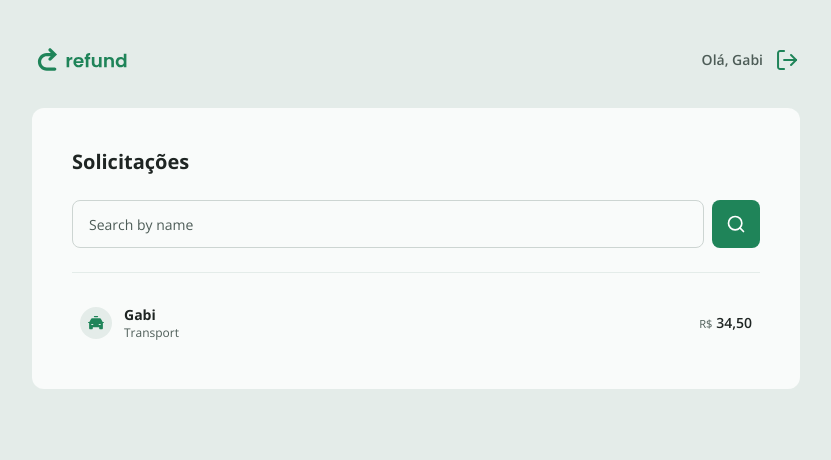
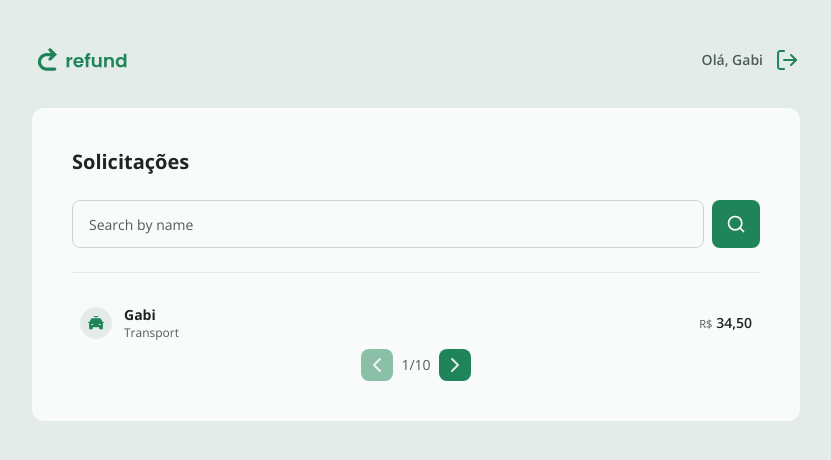
Before and after one commit to gabrielarochaf/web, a React (Vite) app: page / in a window 1280 px wide. Shown: the top 460 px of the page, without its empty margins (224-1055 px from the left). Built offline with nearby package versions, Linux system fonts and the light colour scheme.

Commit message:
Creating component pagination

```diff
--- a/src/components/Button.tsx
+++ b/src/components/Button.tsx
@@ -9,7 +9,7 @@ const variants = {
   button: {
     base: "h-12",
     icon: "h-12 w-12",
-    iconSmall: "h-10 w-10",
+    iconSmall: "h-8 w-8",
   },
 };
 
@@ -27,7 +27,8 @@ export function Button({
       disabled={isLoading}
       {...rest}
       className={classMerge([
-        "flex items-center justify-center bg-green-100 rounded-lg text-white cursor-pointer  hover:bg-green-200 transition ease-linear disabled:opacity-50 disabled:cursor-progress",
+        "flex items-center justify-center bg-green-100 rounded-lg text-white cursor-pointer  hover:bg-green-200 transition ease-linear disabled:opacity-50",
+        isLoading && "cursor-progress",
         variants.button[variant],
         className,
       ])}
--- /dev/null
+++ b/src/components/Pagination.tsx
@@ -0,0 +1,33 @@
+import { Button } from "./Button";
+import leftSvg from "../assets/left.svg";
+import rightSvg from "../assets/right.svg";
+
+type Props = {
+  current: number;
+  total: number;
+  onNext: () => void;
+  onPrevious: () => void;
+};
+
+export default function Pagination({
+  current,
+  total,
+  onNext,
+  onPrevious,
+}: Props) {
+  return (
+    <div className="flex flex-1 justify-center items-center gap-2">
+      <Button variant="iconSmall" onClick={onPrevious} disabled={current === 1}>
+        <img src={leftSvg} alt="Left Icon" />
+      </Button>
+
+      <span className="text-sm text-gray-200">
+        {current}/{total}
+      </span>
+
+      <Button variant="iconSmall" onClick={onNext} disabled={current === total}>
+        <img src={rightSvg} alt="Right Icon" />
+      </Button>
+    </div>
+  );
+}
--- a/src/pages/Dashboard.tsx
+++ b/src/pages/Dashboard.tsx
@@ -5,6 +5,7 @@ import searchSvg from "../assets/search.svg";
 import { RefundItem } from "../components/RefundItem";
 import { CATEGORIES } from "../utils/categories";
 import { FormatCurrency } from "../utils/FormatCurrency";
+import Pagination from "../components/Pagination";
 
 const REFUND_EXEMPLE = {
   id: "123",
@@ -16,10 +17,25 @@ const REFUND_EXEMPLE = {
 
 export function Dashboard() {
   const [name, setName] = useState("");
+  const [page, setPage] = useState(1);
+  const [totalOfPages, setTotalOfPages] = useState(10);
 
   function fetchRedunds(e: React.SubmitEvent) {
     e.preventDefault();
     console.log(name);
+  }
+
+  function handlePagination(action: "next" | "previous") {
+    setPage((prevPage) => {
+      if (action === "next" && prevPage < totalOfPages) {
+        return prevPage + 1;
+      }
+      if (action === "previous" && prevPage > 1) {
+        return prevPage - 1;
+      }
+
+      return prevPage;
+    });
   }
   return (
     <div className="bg-gray-500 rounded-xl p-10 md:min-w-3xl ">
@@ -42,6 +58,13 @@ export function Dashboard() {
       <div className="mt-6 flex flex-col gap-4 max-h-85.5 overflow-y-scroll">
         <RefundItem data={REFUND_EXEMPLE} />
       </div>
+
+      <Pagination
+        current={page}
+        total={totalOfPages}
+        onNext={() => handlePagination("next")}
+        onPrevious={() => handlePagination("previous")}
+      />
     </div>
   );
 }
```
